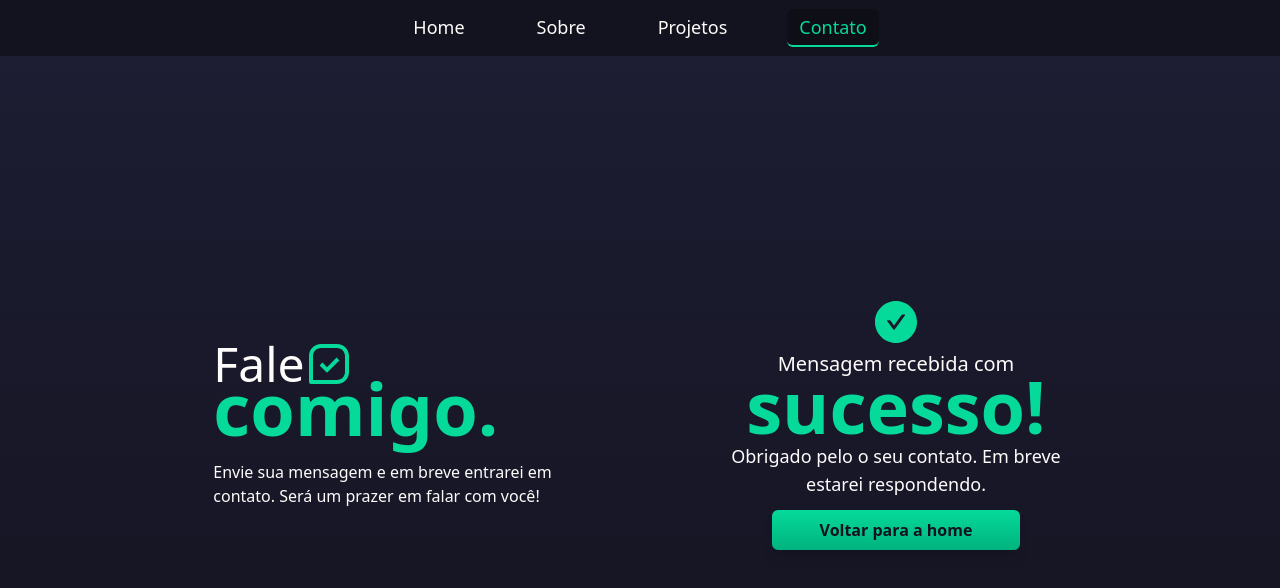
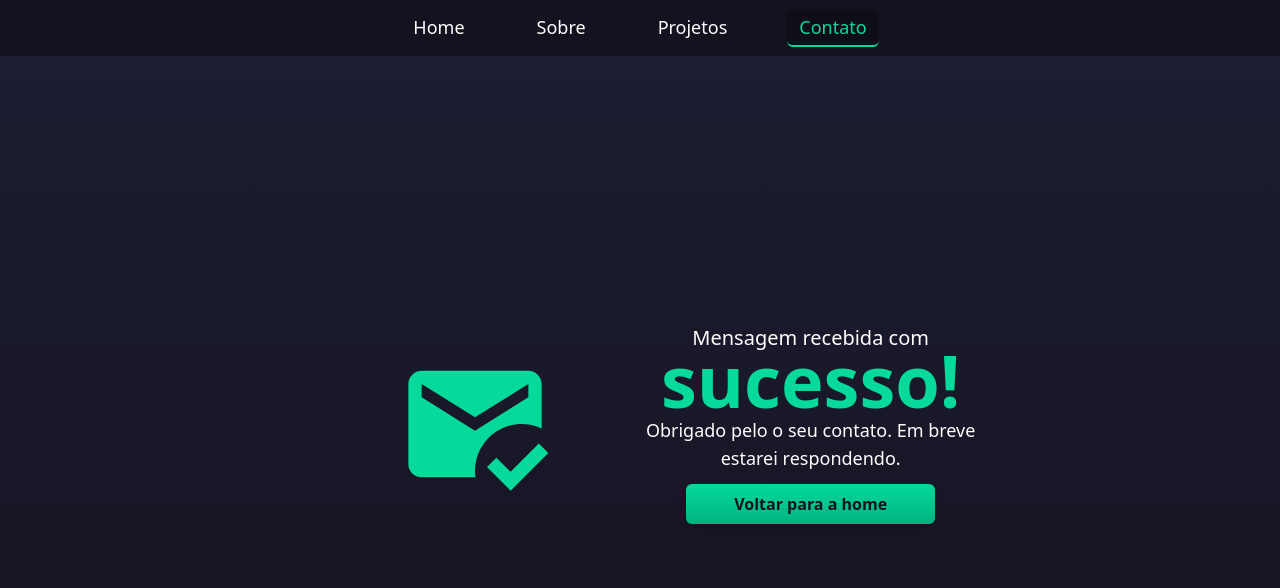
Before and after one commit to andersonDias89/my-site-next, a Next.js app: page /contato in a window 1280 px wide. Both pictures are taken after typing "Sample", "name@example.com", "Sample" into the empty fields and a click on the button "Enviar". Shown: the top 588 px of the page. Built offline with nearby package versions, Linux system fonts and the light colour scheme; no server answers.

Commit message:
mudado o estilo de sucesso de envio de mensagem

```diff
--- a/src/components/Contato/SucessContact.tsx
+++ b/src/components/Contato/SucessContact.tsx
@@ -7,10 +7,7 @@ export function SucessContact() {
 
     return (
         <div className="flex justify-start items-center w-full flex-col space-y-2  py-6 rounded-md">
-            <div className="w-full flex flex-col items-center justify-center space-y-1">
-                <div className='text-5xl text-blueLight'>
-                    <AiFillCheckCircle />
-                </div>
+            <div className="w-full  space-y-1">
                 <div className="w-2/3">
                     <h2 className="flex flex-col items-center justify-center">
                         <span className="text-xl -mb-2 block ">Mensagem recebida com</span>
--- /dev/null
+++ b/src/components/Contato/TitleSucess.tsx
@@ -0,0 +1,13 @@
+import { MdMarkEmailRead } from 'react-icons/md'
+
+export function TitleSucess() {
+    return (
+        <div className="w-1/2 flex items-center justify-center flex-col animation-transition-left">
+            <div className="w-2/3 flex items-center justify-end">
+                <div className='text-[160px] text-blueLight'>
+                    <MdMarkEmailRead />
+                </div>
+            </div>
+        </div>
+    )
+}
--- a/src/pages/contato.tsx
+++ b/src/pages/contato.tsx
@@ -3,6 +3,7 @@ import { FormContact } from "../components/Contato/FormContact";
 import { useState } from "react";
 import { SucessContact } from "../components/Contato/SucessContact";
 import { TitleContact } from "../components/Contato/TitleContact";
+import { TitleSucess } from "../components/Contato/TitleSucess";
 
 
 export default function Contatos() {
@@ -43,7 +44,13 @@ export default function Contatos() {
 
         <div className="w-full h-[calc(100vh-64px)] flex items-center justify-center flex-wrap degrade">
           <div className="container flex justify-center items-center">
-            <TitleContact />
+            {sucess === false &&
+              <TitleContact />
+            }
+
+            {sucess === true &&
+              <TitleSucess />
+            }
 
             <div className="w-1/2 animation-transition-right">
               {sucess === false &&
```
Also changed, not shown: public/assets/circle-check.svg (added), 1 other file (tests, documents, lock files or other folders).
